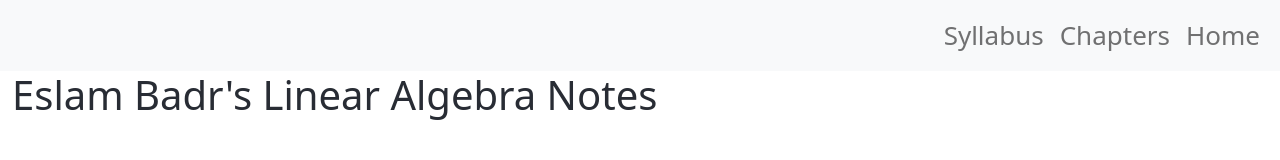
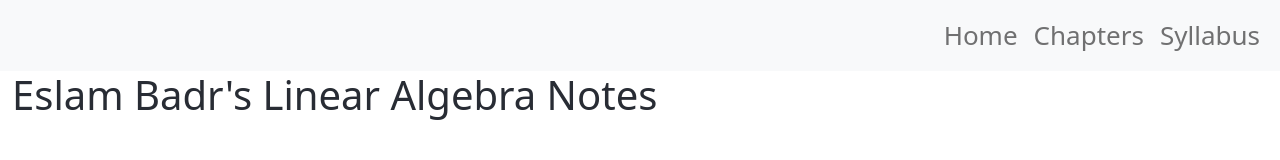
Before and after one commit to ibrahimelnemr/linear-algebra-website, a React (Create React App) app: page / in a window 1280 px wide. Shown: the top 160 px of the page. Built offline with nearby package versions, Linux system fonts and the light colour scheme.

Commit message:
add hash routing

```diff
--- a/src/App.js
+++ b/src/App.js
@@ -26,20 +26,21 @@ import { Link, Route, Routes } from 'react-router-dom';
 
 function App() {
   return (
-    <>
       <div className="main container-fluid">
       <Row>
         <TopNavBar/>
       </Row>
 
     <Routes>
+
     <Route path='/chapters' element={<Chapters /> } />
     <Route path='/' element={ <Home/> } />
     <Route path='/syllabus' element={ <Syllabus/> } />
+
   </Routes>
 
+
   </div>
-    </>
   );
 }
 
--- a/src/components/TopNavbar.js
+++ b/src/components/TopNavbar.js
@@ -11,11 +11,17 @@ function TopNavBar() {
         <Navbar className ="column justify-content-end">
         <Nav className="">
 
-            <Nav.Link href="/syllabus" className="nav-item">Syllabus</Nav.Link>
+            <Link className="nav-link nav-item" to="/">Home </Link>
 
-            <Nav.Link href="/chapters" className="nav-item">Chapters</Nav.Link>
+            <Link className="nav-link nav-item" to="/chapters">Chapters</Link>
 
-            <Nav.Link href="/" className="nav-item">Home</Nav.Link>
+            <Link className="nav-link nav-item" to="/syllabus">Syllabus </Link>
+
+            {/* <Nav.Link href="/syllabus" className="nav-item">Syllabus</Nav.Link> */}
+
+            {/* <Nav.Link href="/chapters" className="nav-item">Chapters</Nav.Link> */}
+
+            {/* <Nav.Link href="/" className="nav-item">Home</Nav.Link> */}
 
       </Nav>
       </Navbar>
--- a/src/index.js
+++ b/src/index.js
@@ -3,16 +3,16 @@ import ReactDOM from 'react-dom/client';
 import './index.css';
 import App from './App';
 import reportWebVitals from './reportWebVitals';
-import { BrowserRouter } from 'react-router-dom';
+import { BrowserRouter, HashRouter } from 'react-router-dom';
 
 
 
 const root = ReactDOM.createRoot(document.getElementById('root'));
 root.render(
   <React.StrictMode>
-  <BrowserRouter>
+  <HashRouter>
     <App />
-  </BrowserRouter>
+  </HashRouter>
   </React.StrictMode>
 );
 
--- a/src/pages/Home.js
+++ b/src/pages/Home.js
@@ -39,11 +39,10 @@ const Home = () => {
       Lorem ipsum dolor sit amet, consectetur adipiscing elit, sed do eiusmod tempor incididunt ut labore et dolore magna aliqua.
     </div>
 
-
-
     <Row>
       <Footer/>
     </Row>
+
     </>
     );
   };
```
